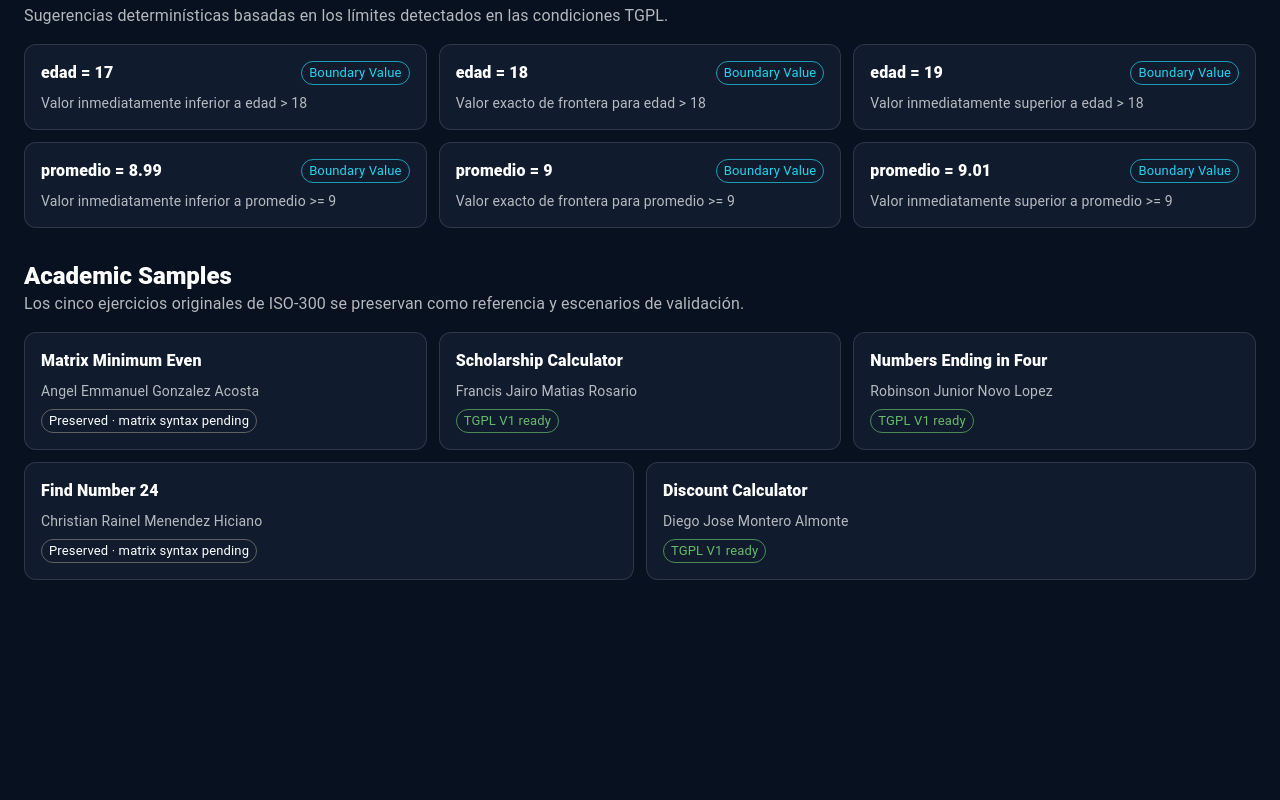
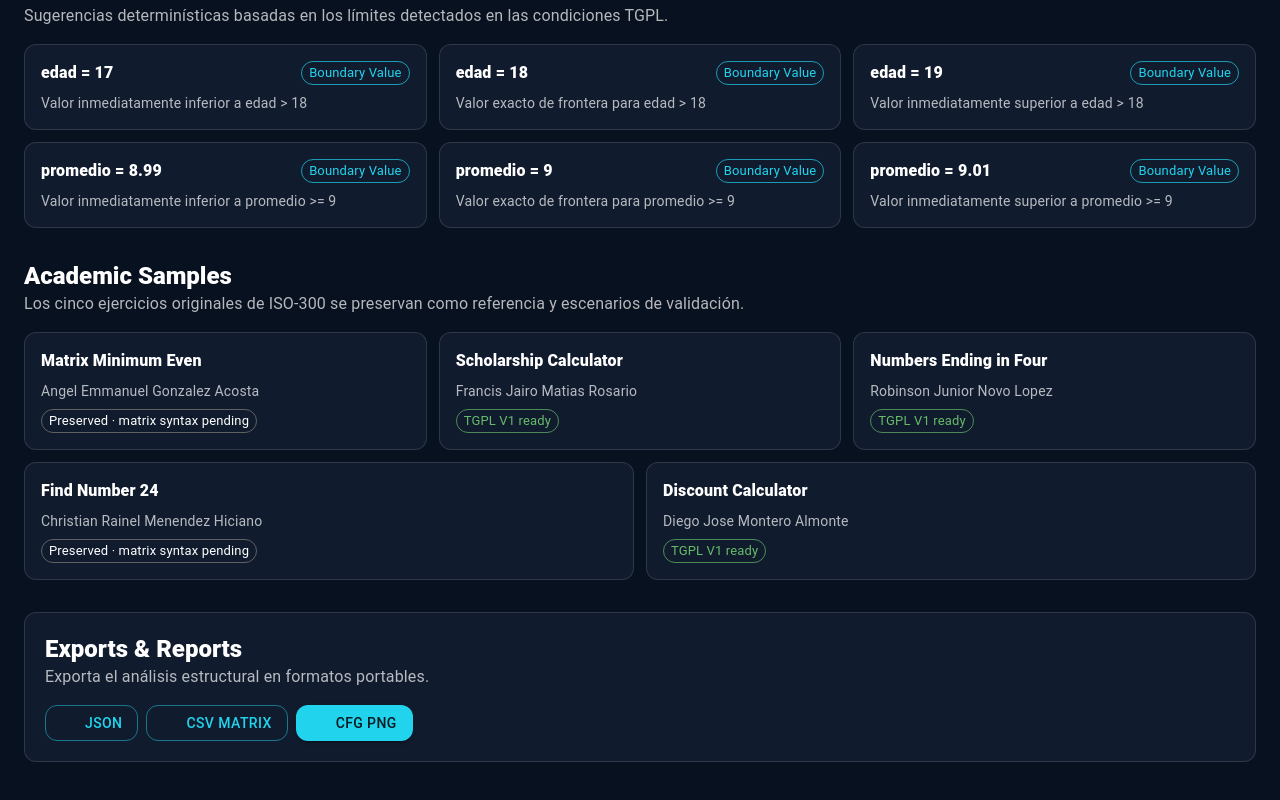
Before and after one commit to Jairo0811/TestGraph, a React (Vite) app in the folder frontend/testgraph-web/: page / in a window 1280 px wide. Shown: the part 2553-3353 px from the top of the page. Before the commit the page ends 3181 px from the top, so only its background shows below. Built offline with nearby package versions, Linux system fonts and the light colour scheme; some icons are missing.

Commit message:
feat: add export panel to analysis workspace

```diff
--- a/frontend/testgraph-web/src/App.tsx
+++ b/frontend/testgraph-web/src/App.tsx
@@ -6,6 +6,7 @@ import AdjacencyMatrixPanel from './features/matrix/AdjacencyMatrixPanel'
 import TestCaseDesignerPanel from './features/testing/TestCaseDesignerPanel'
 import AssistedTestSuggestionsPanel from './features/testing/AssistedTestSuggestionsPanel'
 import AcademicSamplesPanel from './features/samples/AcademicSamplesPanel'
+import ExportPanel from './features/export/ExportPanel'
 
 const modules = [
   'TGPL Lexer',
@@ -75,6 +76,7 @@ export default function App() {
         <TestCaseDesignerPanel />
         <AssistedTestSuggestionsPanel />
         <AcademicSamplesPanel />
+        <ExportPanel graph={scholarshipGraph} />
       </Stack>
     </Container>
   )
```
